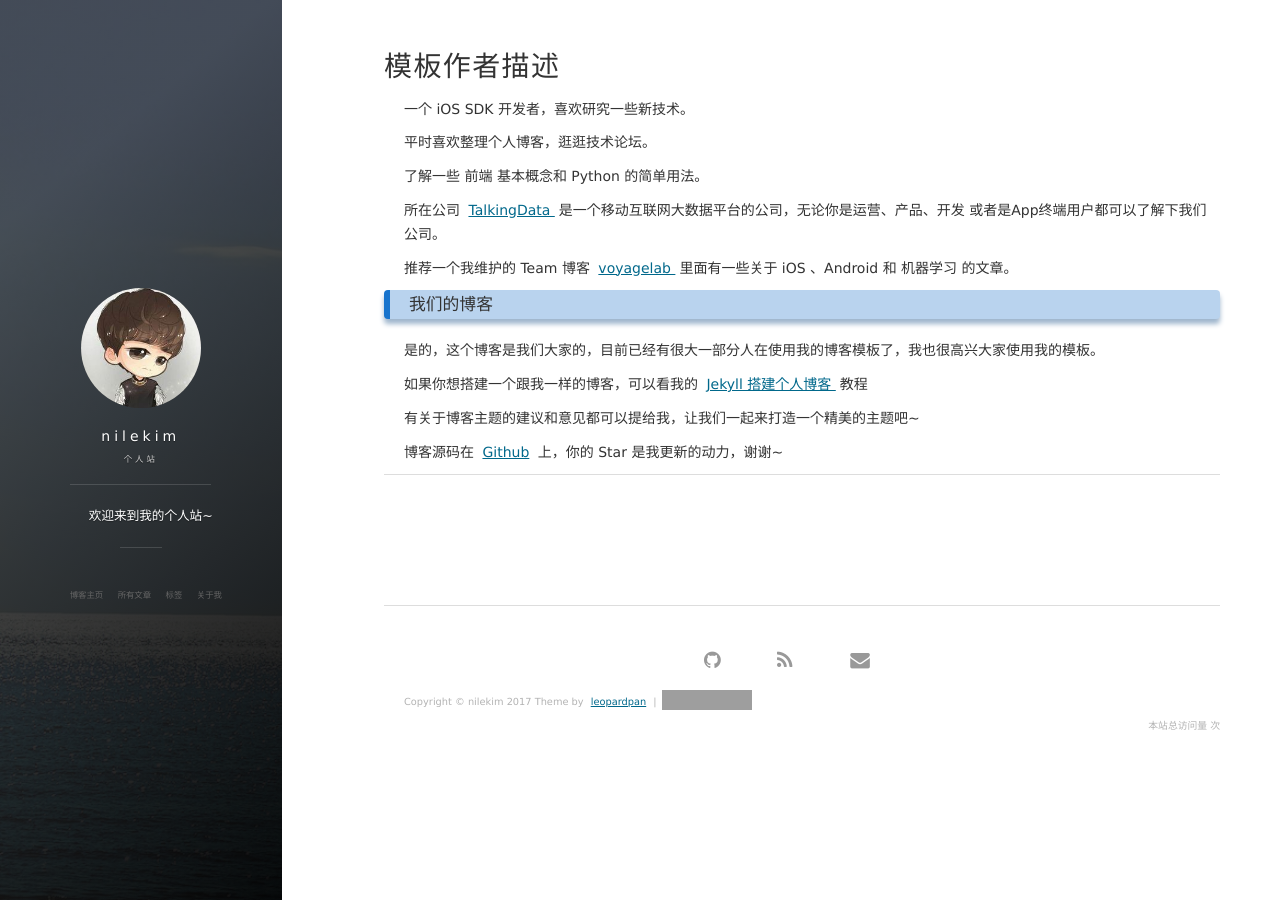
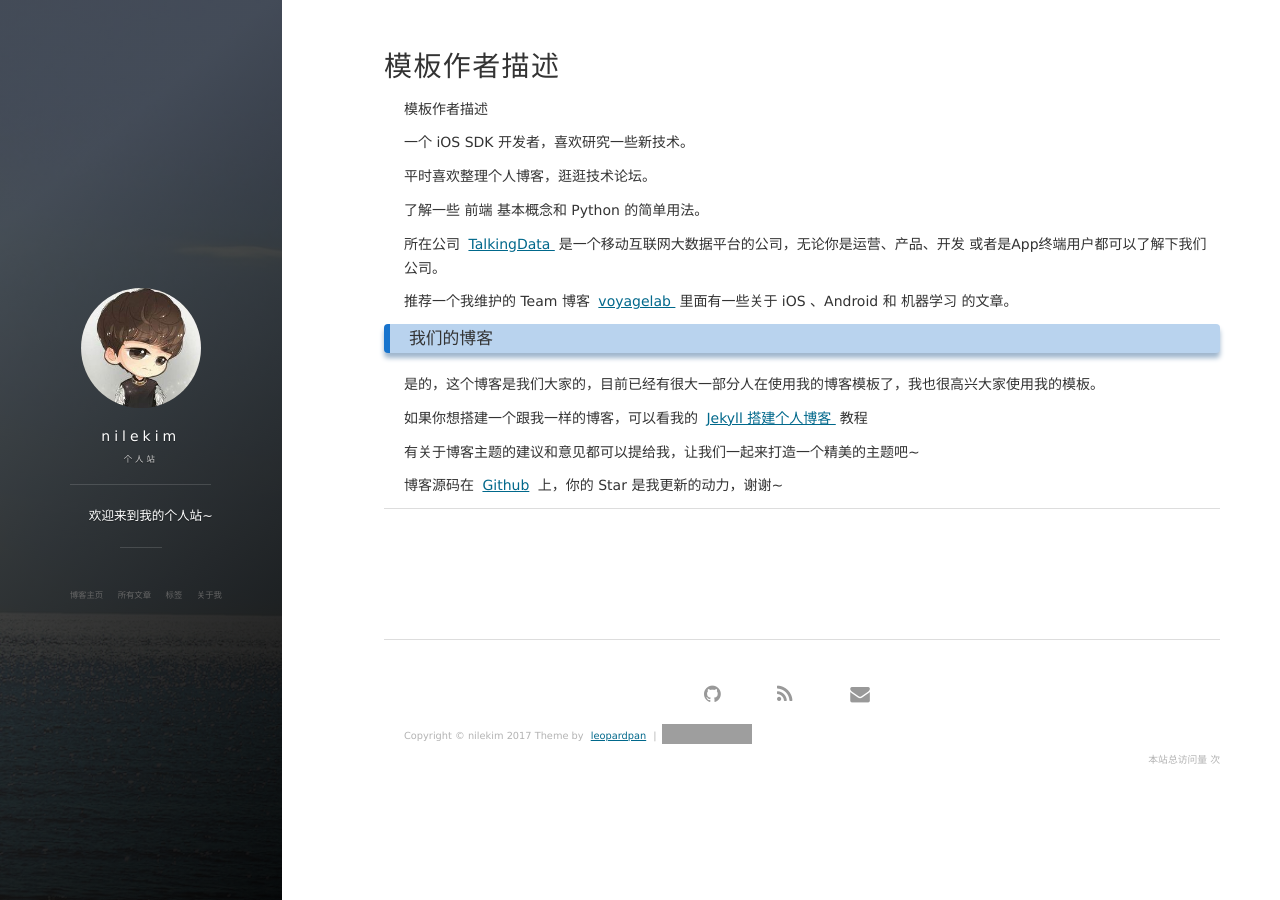
Before and after one commit to nilekim/nilekim.github.io, a Jekyll site: the page built from about.md, in a window 1280 px wide. Built offline with Jekyll 4.4.1, drawn with Linux system fonts in a browser that asks for light colours; nearby versions of some CDN libraries; comment, search, counter and statistics services are not loaded; grey boxes are pictures that could not be loaded.

Commit message:
更新描述

```diff
--- a/about.md
+++ b/about.md
@@ -2,6 +2,7 @@
 layout: page
 title: 模板作者描述
 ---
+模板作者描述
 
 一个 iOS SDK 开发者，喜欢研究一些新技术。
 <p>
```
